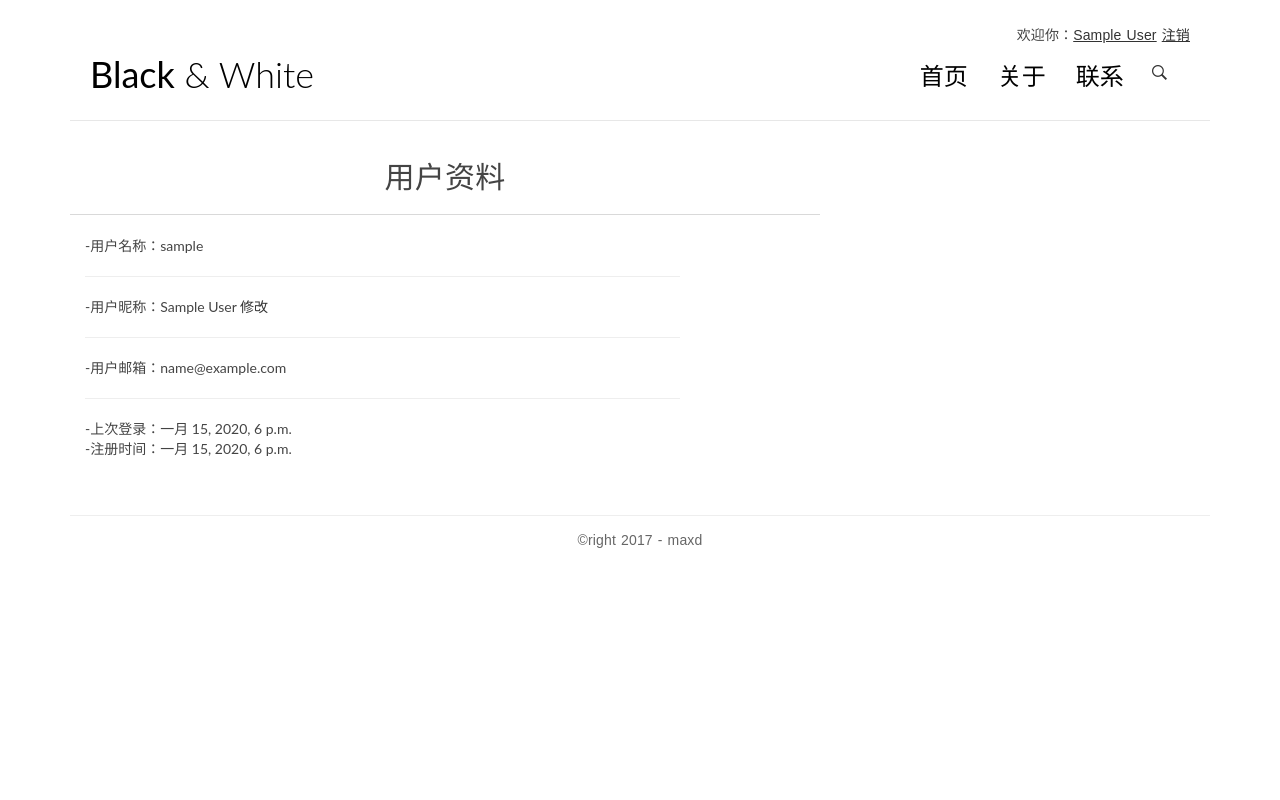
After one commit to raydoom/mablog, a Django app: page /users/userinfo/ in a window 1280 px wide. The commit adds this page. Run offline with Django 3.2, Linux system fonts and the light colour scheme; a user stored in the database is signed in; tables that the repository leaves empty hold one stand-in row (values such as "Sample post"); parts of the project's set-up code (start-up, migrations or seed data) failed here and were passed over; some libraries are stand-ins or nearby versions.

Commit message:
添加个人资料页面

```diff
--- a/blog_app/views.py
+++ b/blog_app/views.py
@@ -23,7 +23,7 @@ class IndexView(ListView): #index 类视图
 	model = Post
 	template_name = 'blog/index.html'
 	context_object_name = 'post_list'
-	paginate_by = 2
+	paginate_by = 4
 	logger.debug('blog_app log hello')
 
 	def get_queryset(self):
--- a/templates/base.html
+++ b/templates/base.html
@@ -19,16 +19,17 @@
   <script src="{% static 'blog/js/modernizr.custom.js' %}"></script>
   <div class="container">
    <header id="site-header">
-    <div class=top>
+    <div class=top align="right">
       {% if user.is_authenticated %}
-        <p>欢迎你：<a  href="#">{{ user.nikename }}</a>
-          <a style="text-decoration:underline;" href="{% url 'logout' %}?next={{ request.path }}">注销</a></p>
-            {% else %}
-            <p>
-            <a href="{% url 'login' %}?next={{ request.path }}" style="text-decoration:underline;">登录</a>
+        <p>欢迎你：<a  href="{% url 'users:userinfo' %}" " style="text-decoration:underline;" >{{ user.nikename }}</a>
+          <a style="text-decoration:underline;" href="{% url 'logout' %}?next={{ "/" }}">注销</a>
+        </p>
+        {% else %}
+        <p>
+          <a href="{% url 'login' %}?next={{ request.path }}" style="text-decoration:underline;">登录</a>
              或者
-            <a style="text-decoration:underline;" href="{% url 'users:register' %}?next={{ request.path }}">注册</a>
-            </p>
+          <a style="text-decoration:underline;" href="{% url 'users:register' %}?next={{ request.path }}">注册</a>
+        </p>
       {% endif %}
     </div>
     <div class="row">
--- /dev/null
+++ b/templates/users/userinfo.html
@@ -0,0 +1,26 @@
+<html>
+ <head></head>
+ <body>
+  {% extends 'base.html' %} {% load blog_tags %} {% block main %}
+  <aboutme>
+   <h2>
+    <div>
+     <p class="page-title">用户资料 </p>
+      <hr style="height:1px;border:none;border-top:1px solid #d9d9d9;" />
+    </div> </h2>
+   <div class="col-md-10">
+     -用户名称：{{ userinfo.username }}  <hr>
+   </div>
+   <div class="col-md-10">
+     -用户昵称：{{ userinfo.nikename }} <a href="#">修改</a> <hr>
+   </div>
+   <div class="col-md-10">
+     -用户邮箱：{{ userinfo.email }} <hr>
+   </div>
+   <div class="col-md-10">
+     -上次登录：{{ userinfo.last_login }} <br>
+     -注册时间：{{ userinfo.date_joined }}
+   </div> {% endblock main %}
+  </aboutme>
+ </body>
+</html>
--- a/users/urls.py
+++ b/users/urls.py
@@ -6,4 +6,5 @@ app_name = 'users'
 
 urlpatterns = [
 				 url(r'^register/', views.register, name='register'),
+				 url(r'^userinfo/', views.userinfo, name='userinfo'),
 			]
--- a/users/views.py
+++ b/users/views.py
@@ -21,3 +21,11 @@ def register(request):
 
 def index(request):
 	return render(request,'index.html')
+
+def userinfo(request):
+	logger.debug('users log userinfo')
+	print (request.user.username)
+	print (request.user.nikename)
+	print (request.user.email)
+
+	return render(request,'users/userinfo.html',context={'userinfo':request.user})
```
Also changed, not shown: blog_app/models.py (+1 -8 lines), next.txt (+2 -29 lines).
